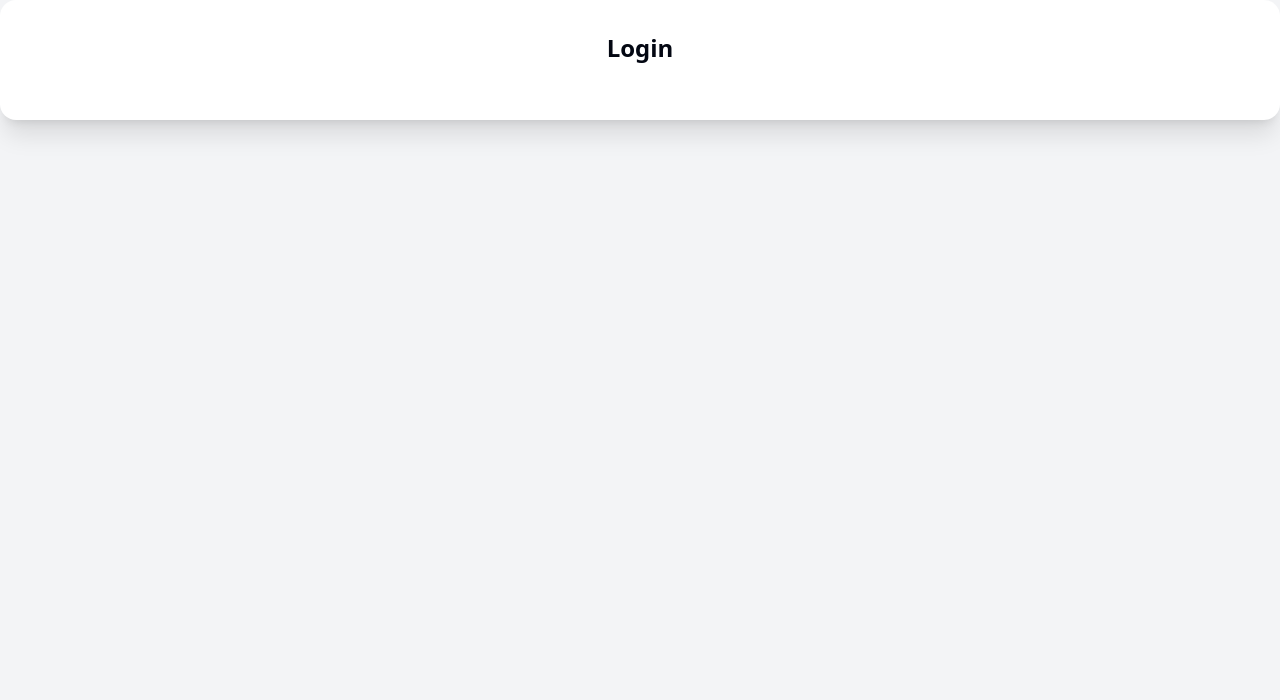
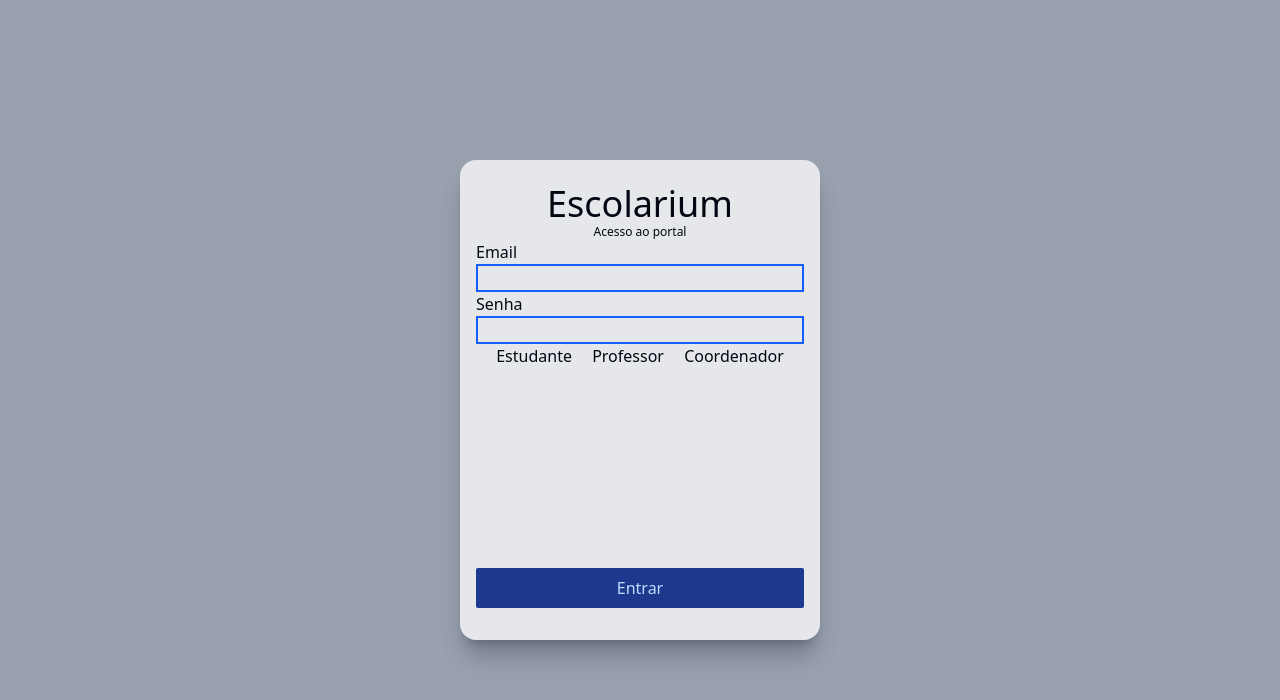
Before and after one commit to snt94/escolarium-web, a Next.js app: page /pages/login in a window 1280 px wide. Shown: the top 700 px of the page. Built offline with nearby package versions, Linux system fonts and the light colour scheme.

Commit message:
feat: login page

```diff
--- a/src/app/layout.tsx
+++ b/src/app/layout.tsx
@@ -13,7 +13,7 @@ export default function RootLayout({
 }) {
   return (
     <html lang="pt-BR">
-      <body className="bg-gray-100">
+      <body className="flex min-h-screen min-w-screen bg-gray-200">
         {children}
       </body>
     </html>
--- a/src/app/pages/dashboard/page.tsx
+++ b/src/app/pages/dashboard/page.tsx
@@ -1,5 +1,7 @@
 // DASHBOARD
 
 export default function DashboardPage() {
-  return <h1 className="text-2xl font-bold">Dashboard</h1>;
+  return (
+  <h1 className="text-2xl font-bold">Dashboard</h1>
+  );
 }
--- a/src/app/pages/login/page.tsx
+++ b/src/app/pages/login/page.tsx
@@ -1,11 +1,35 @@
 export default function LoginPage() {
   return (
-    <div>
-      <h1 className="flex justify-center text-2xl font-bold">Login</h1>
-      <div>
-        <input>
-        </input>
-      </div>
-    </div>
+    <>
+      <main className="flex justify-center items-center w-screen h-screen bg-gray-400">
+        <div
+          id="card-container"
+          className="flex flex-col w-90 h-120 shadow-xl/30 shadow-gray-800 bg-gray-200 rounded-2xl m-8 p-4"
+        >
+          <h1 className="mt-2 text-4xl flex justify-center">Escolarium</h1>
+          <p className="text-xs flex justify-center font-">Acesso ao portal</p>
+          <form className="flex flex-col flex-wrap justify-center">
+            <label>Email</label>
+            <input className="border-2 border-blue-600" type="email"></input>
+            <label>Senha</label>
+            <input className="border-2 border-blue-600" type="password"></input>
+            <ol className="flex flex-row justify-evenly mb-50">
+              <li>
+                <button>Estudante</button>
+              </li>
+              <li>
+                <button>Professor</button>
+              </li>
+              <li>
+                <button>Coordenador</button>
+              </li>
+            </ol>
+            <button className="flex flex-row justify-center text-blue-200 bg-blue-900 rounded-xs p-2">
+              Entrar
+            </button>
+          </form>
+        </div>
+      </main>
+    </>
   );
 }
--- a/src/components/Sidebar/Sidebar.tsx
+++ b/src/components/Sidebar/Sidebar.tsx
@@ -8,10 +8,9 @@ import SidebarSection from "./SidebarSection";
 export default function Sidebar() {
   return (
     <aside className="w-64 h-screen bg-gray-900 text-white flex flex-col p-4">
-      <div>
-        {/* <img></img> Escolarium Logo */}
+
       <h2 className="flex text-xl font-bold mb-6 justify-center">Escolarium</h2>
-      </div>
+
       <nav className="flex flex-col gap-6">
         {sidebarLinks.map((section) => (
           <SidebarSection
--- a/src/components/layouts/AppLayout.tsx
+++ b/src/components/layouts/AppLayout.tsx
@@ -3,11 +3,9 @@ import "@/app/globals.css";
 
 export default function AppLayout({ children }: { children: React.ReactNode }) {
   return (
-    <html lang="pt-BR">
-      <body className="flex bg-gray-100">
-        <Sidebar />
-        <main className="flex-1 p-6">{children}</main>
-      </body>
-    </html>
+    <>
+      <Sidebar />
+      <main className="flex-1 p-6">{children}</main>
+    </>
   );
 }
--- a/src/components/layouts/AuthLayout.tsx
+++ b/src/components/layouts/AuthLayout.tsx
@@ -5,9 +5,5 @@ export default function AuthLayout({
 }: {
   children: React.ReactNode;
 }) {
-  return (
-          <div id="auth-container" className=" bg-white shadow-xl rounded-2xl p-8">
-            {children}
-          </div>
-  );
+  return <>{children}</>;
 }
```
